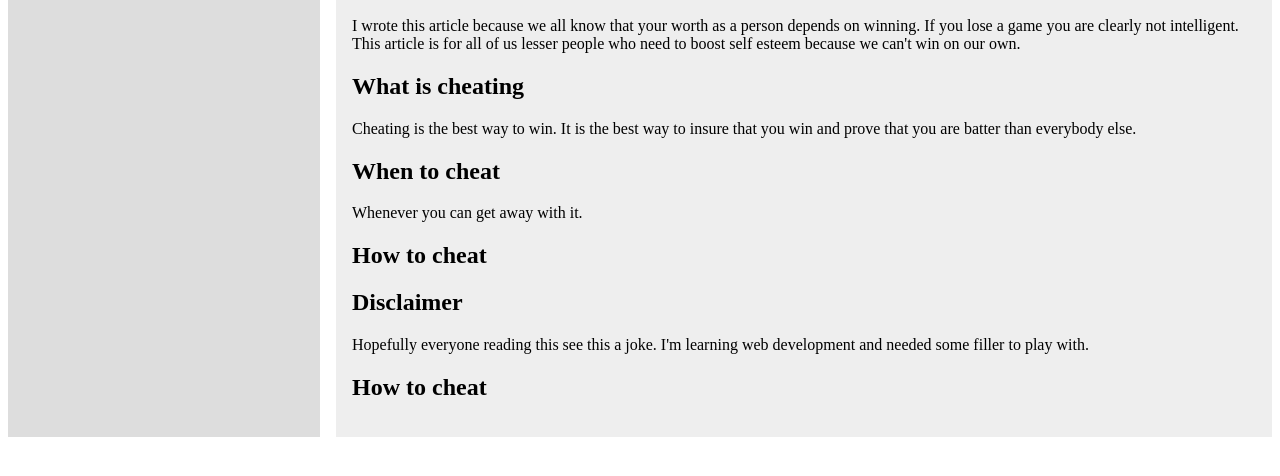
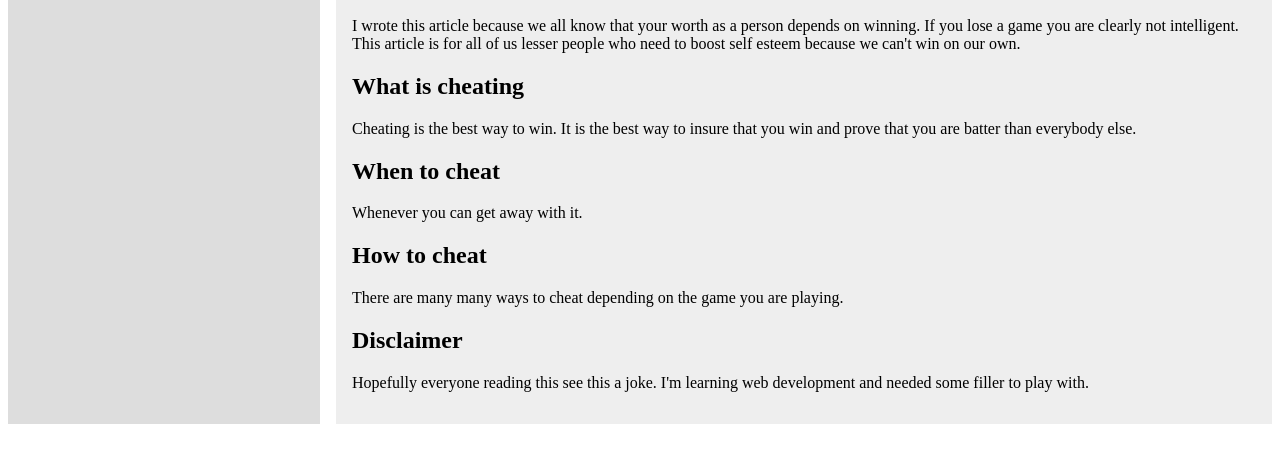
Before and after one commit to jefft515/jefft515.github.io, a plain HTML site: page index.html in a window 1280 px wide. Shown: the part 134-610 px from the top of the page. Drawn offline with Linux system fonts and the light colour scheme.

Commit message:
Update index.html

```diff
--- a/index.html
+++ b/index.html
@@ -27,14 +27,11 @@
                     <p>Whenever you can get away with it.</p>
 
                     <h2>How to cheat</h2>
-                    <p></p>
+                    <p>There are many many ways to cheat depending on the game you are playing.</p>
 
                     <h2>Disclaimer</h2>
                     <p>Hopefully everyone reading this see this a joke. I'm learning web development and needed some filler to play
                     with.</p>
-
-                    <h2>How to cheat</h2>
-                    <p></p>
                 </article>
         </div>
 
```
